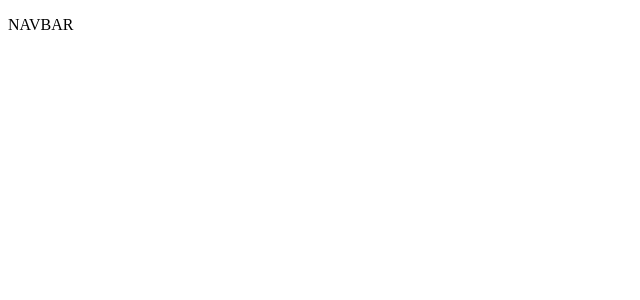
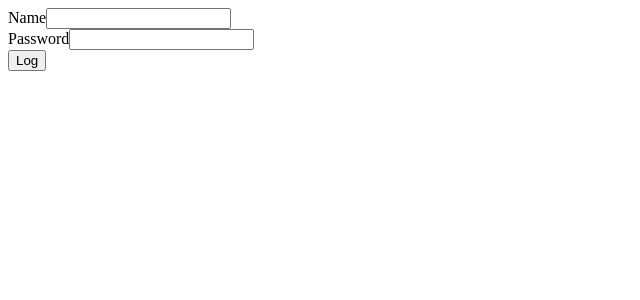
Before and after one commit to FedeSca001/ToDo-list-Mevn-front, a Vue app: page /createuser in a window 1280 px wide. Before the commit this address had no page. Shown: the top 300 px of the page, without its empty margins (0-640 px from the left). Built offline with nearby package versions, Linux system fonts and the light colour scheme.

Commit message:
add first components

```diff
--- a/index.html
+++ b/index.html
@@ -1,5 +1,5 @@
 <!DOCTYPE html>
-<html lang="en">
+<html lang="es">
   <head>
     <meta charset="UTF-8" />
     <!--<link rel="icon" href="/favicon.ico" />-->
--- a/package.json
+++ b/package.json
@@ -9,6 +9,7 @@
     "lint": "eslint . --ext .vue,.js,.jsx,.cjs,.mjs --fix --ignore-path .gitignore"
   },
   "dependencies": {
+    "axios": "^0.27.2",
     "pinia": "^2.0.16",
     "vue": "^3.2.37",
     "vue-router": "^4.1.2"
--- a/src/App.vue
+++ b/src/App.vue
@@ -1,19 +1,14 @@
-
 <template>
-  <header>
-      <nav>
-        <NavBar />
-      </nav>
-  </header>
-
-  <RouterView />
+  <RouterView v-if="users.user.name"/>
+  <LogIn v-else/>
 </template>
 
 <script setup>
-import { RouterLink, RouterView } from 'vue-router';
-import NavBar from './components/NavBar/NavBar.vue';
+import LogIn from './views/LogIn/LogIn.vue';
+import { RouterView } from 'vue-router';
+import { useUsers } from './stores/user';
+const users = useUsers();
 </script>
-
 
 <style scoped>
 
--- /dev/null
+++ b/src/components/Aside/Aside.vue
@@ -0,0 +1,13 @@
+<template>
+  <p>ASIDE</p>
+</template>
+
+<script>
+export default {
+
+}
+</script>
+
+<style>
+
+</style>
--- a/src/router/index.js
+++ b/src/router/index.js
@@ -14,6 +14,11 @@ const router = createRouter({
                         name: "login",
                         component: () => import("../views/LogIn/LogIn.vue"),
                 },
+                {
+                        path: "/createuser",
+                        name: "createuser",
+                        component: ()=> import('../views/CreateUser/CreateUser.vue')
+                },
         ],
 });
 
--- a/src/stores/user.js
+++ b/src/stores/user.js
@@ -1,16 +1,32 @@
+import axios from "axios";
 import { defineStore } from "pinia";
 
 export const useUsers = defineStore({
         id: "userList",
         state: () => ({
-                users: [],
+            user: {},
+            createUser: false,
+            find: {
+                name: '',
+                password: ''
+            }
         }),
         getters: {
-                doubleCount: (state) => state.users * 2,
         },
         actions: {
-                increment() {
-                        this.users++;
-                },
+            switch() {
+                this.createUser = !this.createUser;
+                console.log(this.createUser);
+            },
+            async getUsers(){
+                try {
+                    const url ="http://localhost:5000/todo";
+                    const data = await axios.get(url);
+                    this.user = await data.json();
+                    console.log(this.user)
+                }catch{
+                    err => console.log(err);
+                }
+            }
         },
 });
--- /dev/null
+++ b/src/views/CreateUser/CreateUser.vue
@@ -0,0 +1,11 @@
+<template>
+  <p>createuser</p>
+</template>
+
+<script>
+
+</script>
+
+<style>
+
+</style>
--- a/src/views/LogIn/LogIn.vue
+++ b/src/views/LogIn/LogIn.vue
@@ -1,11 +1,24 @@
 <template>
-  <p>LOGIN</p>
+  <div v-if="!show">
+    <div>
+      <label>Name</label>
+      <input type="text">
+    </div>
+    <div>
+      <label>Password</label>
+      <input type="text">
+    </div>
+    <div>
+      <button @click="users.getUsers">Log</button>
+    </div>
+  </div>
+
 </template>
 
-<script>
-export default {
-
-}
+<script setup>
+import { useUsers } from '../../stores/user';
+const users = useUsers();
+const show = users.createUser;
 </script>
 
 <style>
--- a/src/views/MainView/MainView.vue
+++ b/src/views/MainView/MainView.vue
@@ -1,11 +1,17 @@
 <template>
-  <p>MAIN VIEW</p>
+      <header>
+        <nav>
+          <NavBar />
+        </nav>
+    </header>
+    <aside>
+      <Aside />
+    </aside>
 </template>
 
-<script>
-export default {
-
-}
+<script setup>
+import NavBar from '../../components/NavBar/NavBar.vue';
+import Aside from '../../components/Aside/Aside.vue';
 </script>
 
 <style>
--- a/vite.config.js
+++ b/vite.config.js
@@ -5,7 +5,7 @@ import vue from '@vitejs/plugin-vue'
 // https://vitejs.dev/config/
 export default defineConfig({
         server: {
-                origin: "http://127.0.0.1:8080/",
+                origin: "http://127.0.0.1:8080",
                 host: true,
                 port: "8080",
         },
```
Also changed, not shown: src/stores/counter.js (deleted, +0 -16 lines), 1 other file (tests, documents, lock files or other folders). Lines whose indentation alone changed are shown as unchanged.
